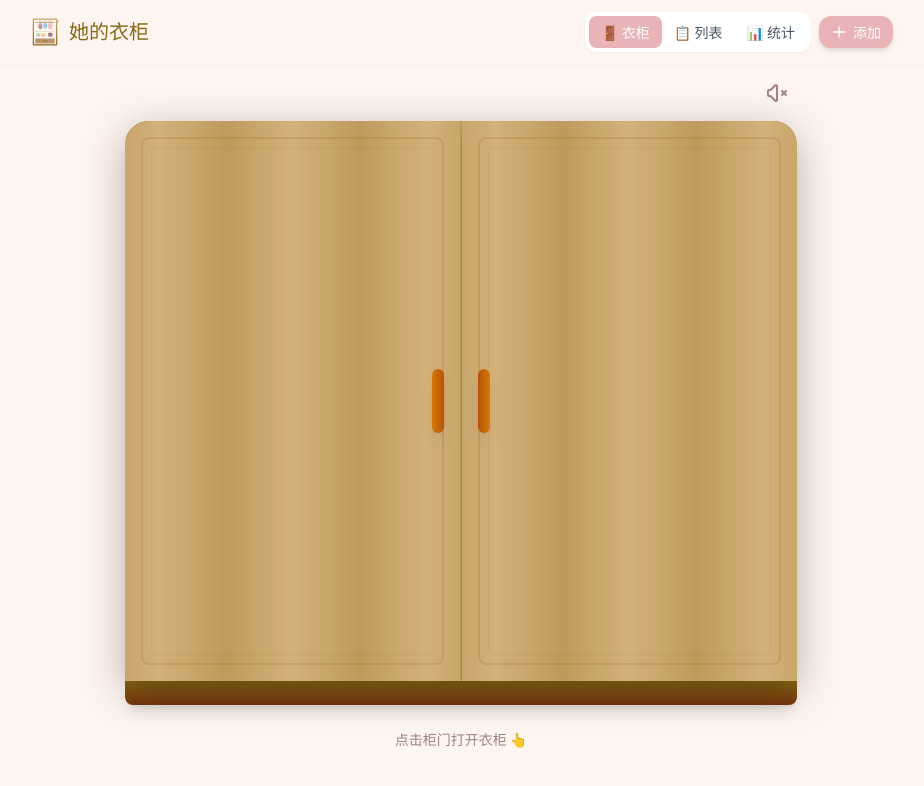
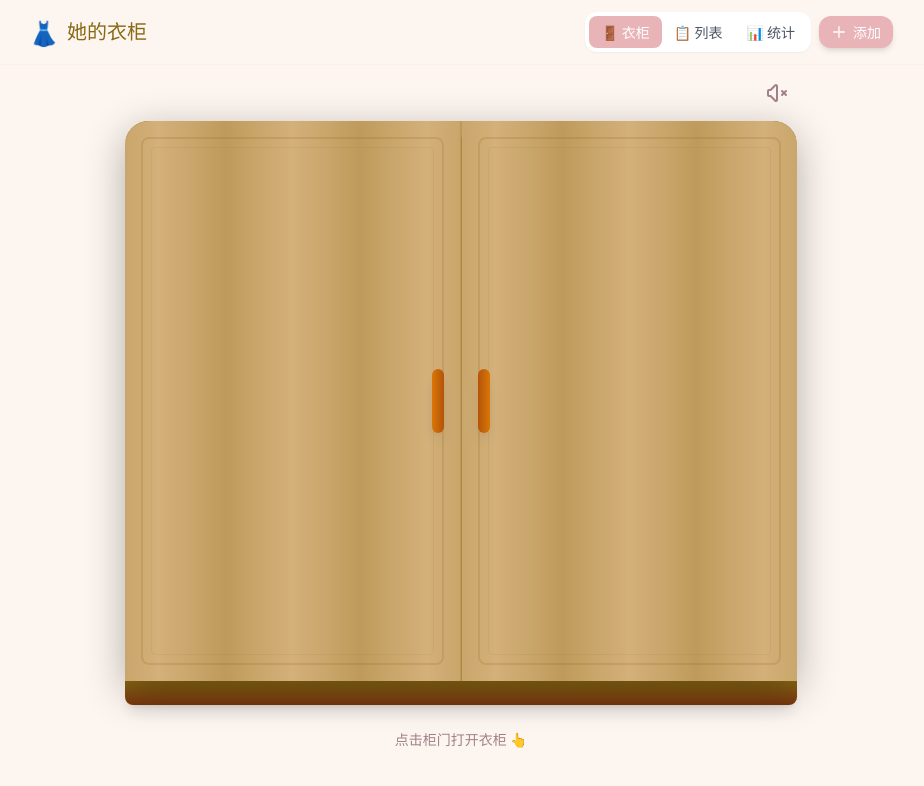
Before and after one commit to jymtop/wardrobe, a React (Vite) app: page / in a window 1280 px wide. Shown: the top 786 px of the page, without its empty margins (179-1103 px from the left). Built offline with nearby package versions, Linux system fonts and the light colour scheme.

Commit message:
修复: Logo图标显示

```diff
--- a/src/App.tsx
+++ b/src/App.tsx
@@ -119,11 +119,7 @@ export default function App() {
       <header className="sticky top-0 z-40 bg-background/80 backdrop-blur-sm border-b border-primary/10">
         <div className="max-w-4xl mx-auto px-4 py-3 flex items-center justify-between">
           <div className="flex items-center gap-2">
-            <img
-              src="/wardrobe-icon.svg"
-              alt="Logo"
-              className="w-8 h-8"
-            />
+            <span className="text-2xl">👗</span>
             <h1 className="font-serif text-xl text-wood-dark">她的衣柜</h1>
           </div>
 
```
